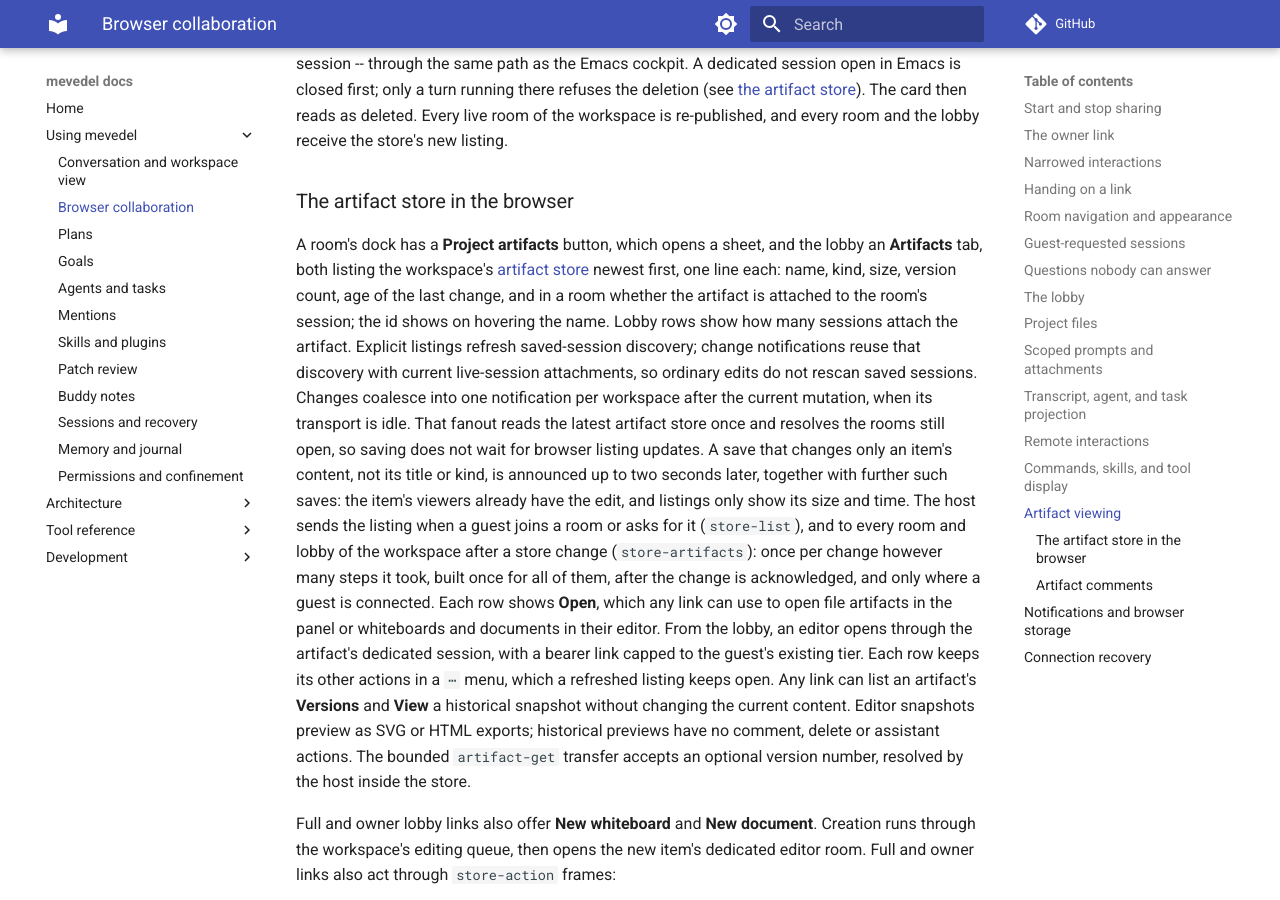
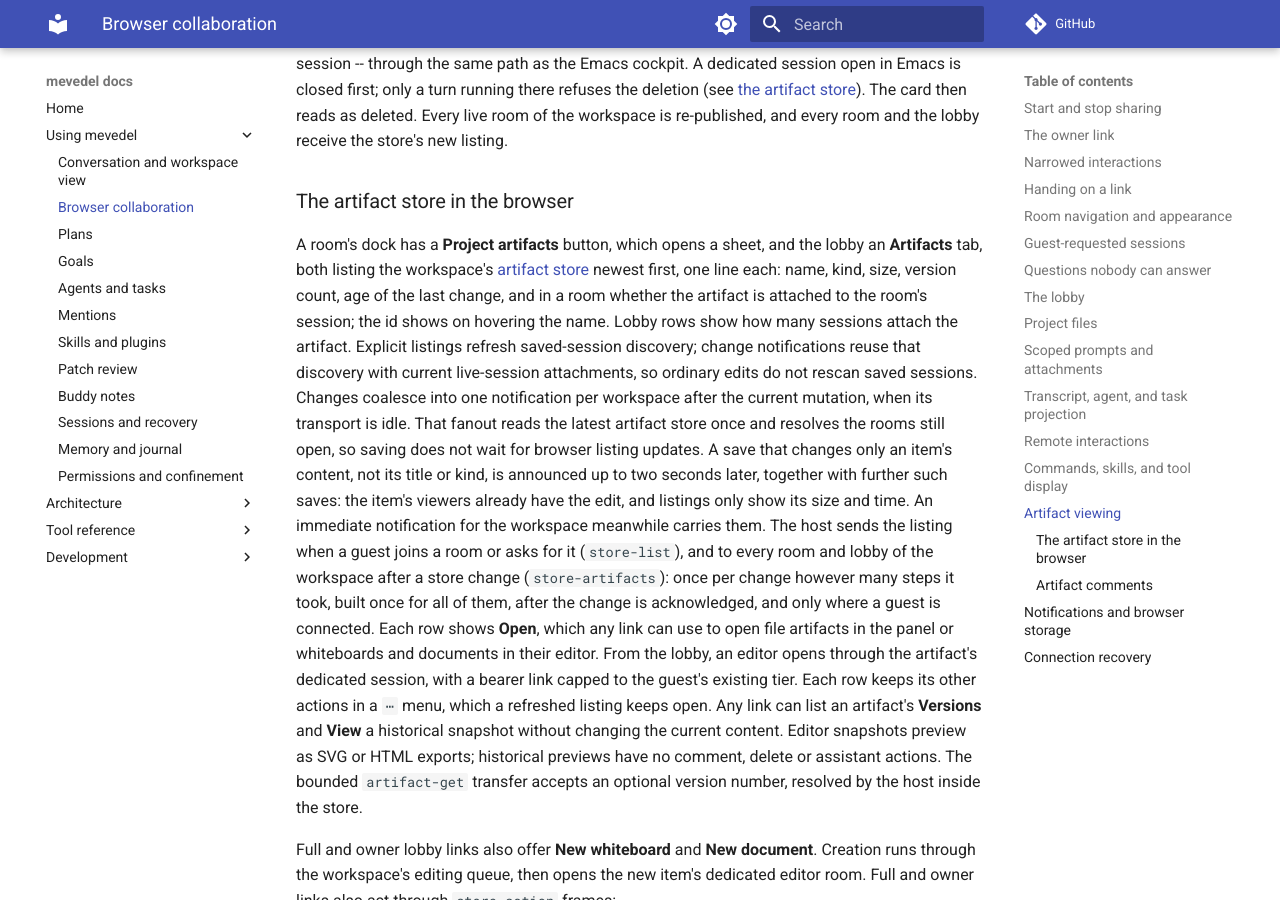
Before and after one commit to FrauH0lle/mevedel, an MkDocs documentation site: the page built from docs/collaboration.md, in a window 1280 px wide and 900 px high, scrolled down 16348 px. Built offline with MkDocs 1.6.1 and Material for MkDocs 9.7.7, drawn with Linux system fonts in a browser that asks for light colours; comment, search, counter and statistics services are not loaded.

Commit message:
fix(artifacts): Let an immediate store notice carry pending content changes
A title or kind change announced at once while a content-only change
waited for its delayed notice still fired that notice two seconds later,
so every room reread the store and republished twice.  The delayed
notice also used a plain timer: armed from inside a remote operation it
was discarded, leaving the workspace's entry behind so no content-only
change there was ever announced again.  Tests that saved content left
the global timer running into later tests.

* mevedel-artifact-store.el (mevedel-artifact-store--changed): Cancel
the workspace's pending content notice.
(mevedel-artifact-store--content-changed): Arm a transport-safe timer.
(mevedel-artifact-store--announce-content): New; skip a notice another
already carried.
* test/helpers.el (mevedel-test--cancel-stray-lease-timers): Cancel
pending content notices.
* test/test-mevedel-artifact-store.el: Notify real workspaces.
* test/test-mevedel-shared-editing.el: Cover the carried notice.

```diff
--- a/docs/collaboration.md
+++ b/docs/collaboration.md
@@ -805,7 +805,7 @@
 listing updates. A save that changes only an item's content, not its title or
 kind, is announced up to two seconds later, together with further such saves:
 the item's viewers already have the edit, and listings only show its size and
-time.
+time. An immediate notification for the workspace meanwhile carries them.
 The host sends the listing when a guest joins a room or asks for it
 (`store-list`), and to every room and lobby of the workspace after a store
 change (`store-artifacts`): once per change however many steps it took, built
```
Also changed, not shown: 4 other files.
